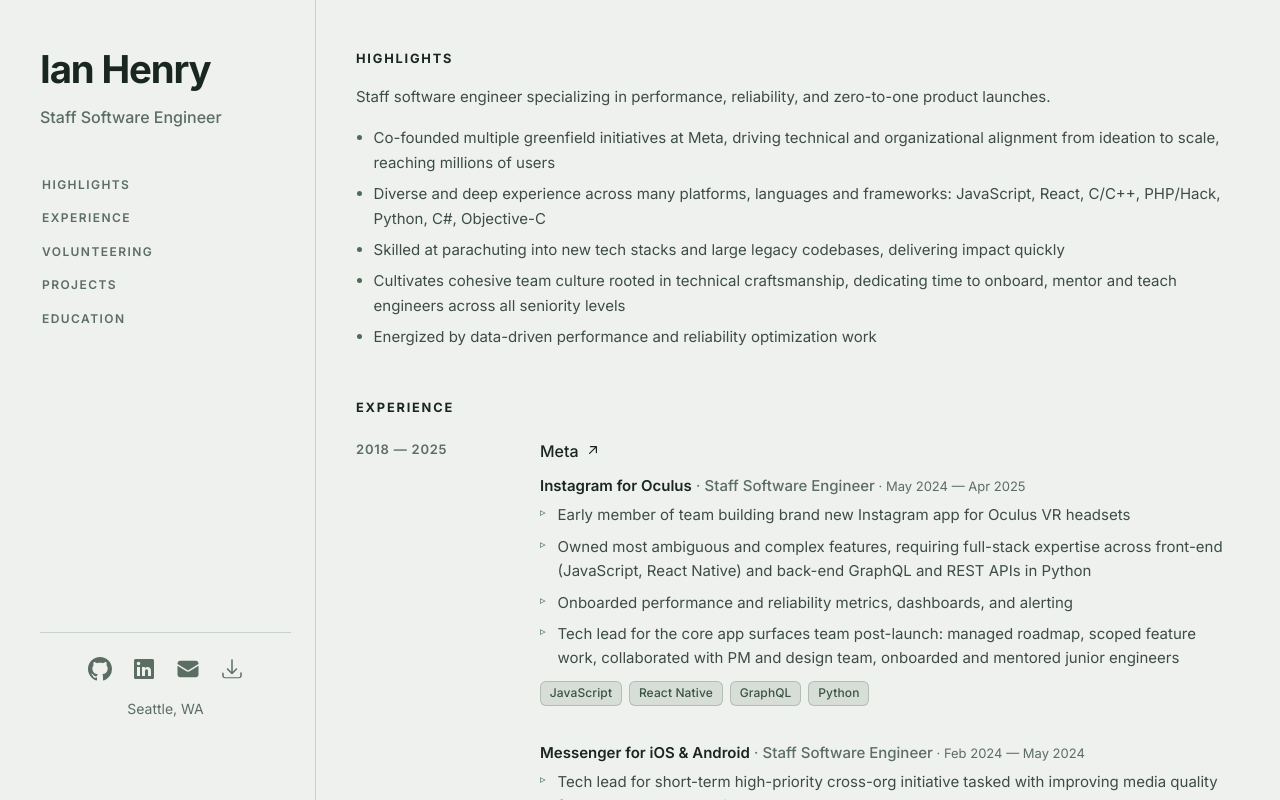
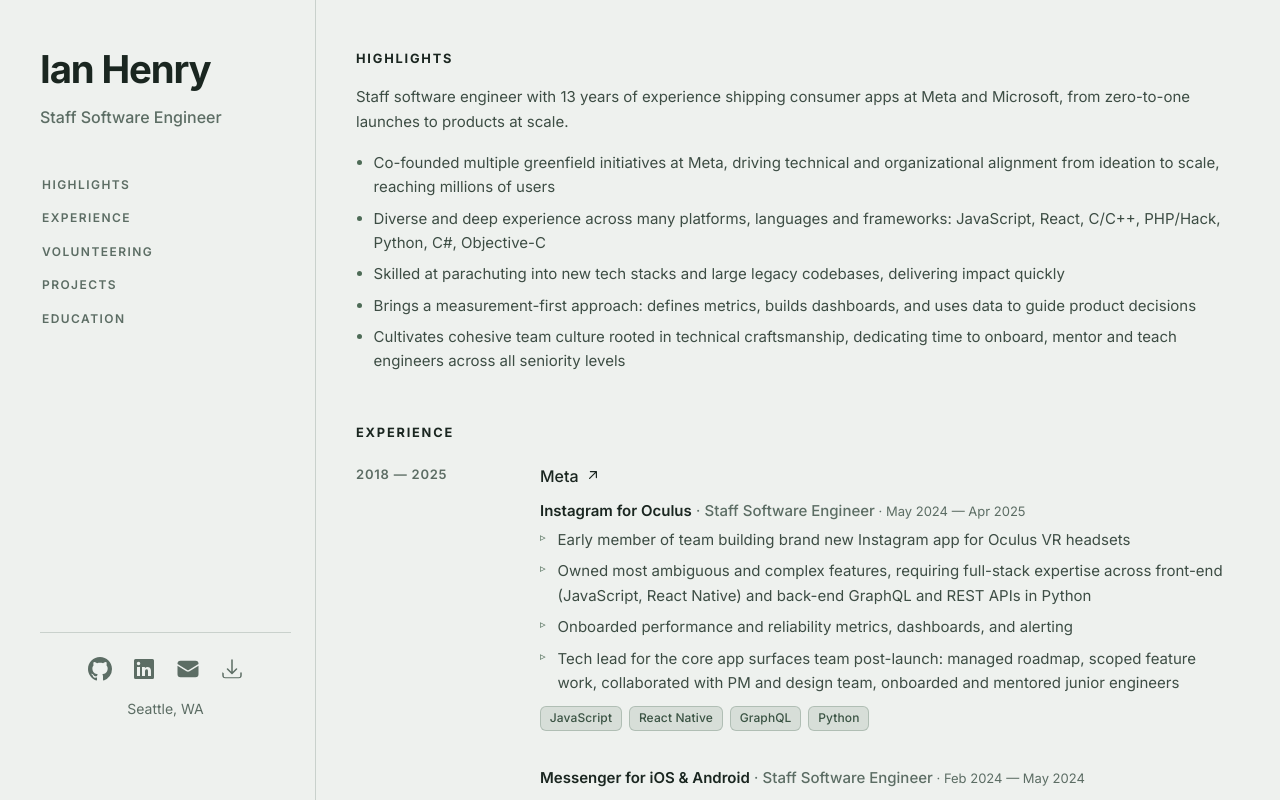
Before and after one commit to ianlhenry/portfolio-site, a React (Vite) app: page / in a window 1280 px wide. Built offline with nearby package versions, Linux system fonts and the light colour scheme.

Commit message:
Tweaks to profile and highlights, new PDF.

```diff
--- a/src/data/resumeData.ts
+++ b/src/data/resumeData.ts
@@ -13,13 +13,13 @@
   githubUrl: "https://github.com/ianlhenry",
   linkedinUrl: "https://www.linkedin.com/in/ianlhenry",
   summary:
-    "Staff software engineer specializing in performance, reliability, and zero-to-one product launches.",
+    "Staff software engineer with 13 years of experience shipping consumer apps at Meta and Microsoft, from zero-to-one launches to products at scale.",
   highlights: [
     "Co-founded multiple greenfield initiatives at Meta, driving technical and organizational alignment from ideation to scale, reaching millions of users",
     "Diverse and deep experience across many platforms, languages and frameworks: JavaScript, React, C/C++, PHP/Hack, Python, C#, Objective-C",
     "Skilled at parachuting into new tech stacks and large legacy codebases, delivering impact quickly",
+    "Brings a measurement-first approach: defines metrics, builds dashboards, and uses data to guide product decisions",
     "Cultivates cohesive team culture rooted in technical craftsmanship, dedicating time to onboard, mentor and teach engineers across all seniority levels",
-    "Energized by data-driven performance and reliability optimization work",
   ],
 } satisfies Person;
 
```
Also changed, not shown: 1 other file (tests, documents, lock files or other folders).
